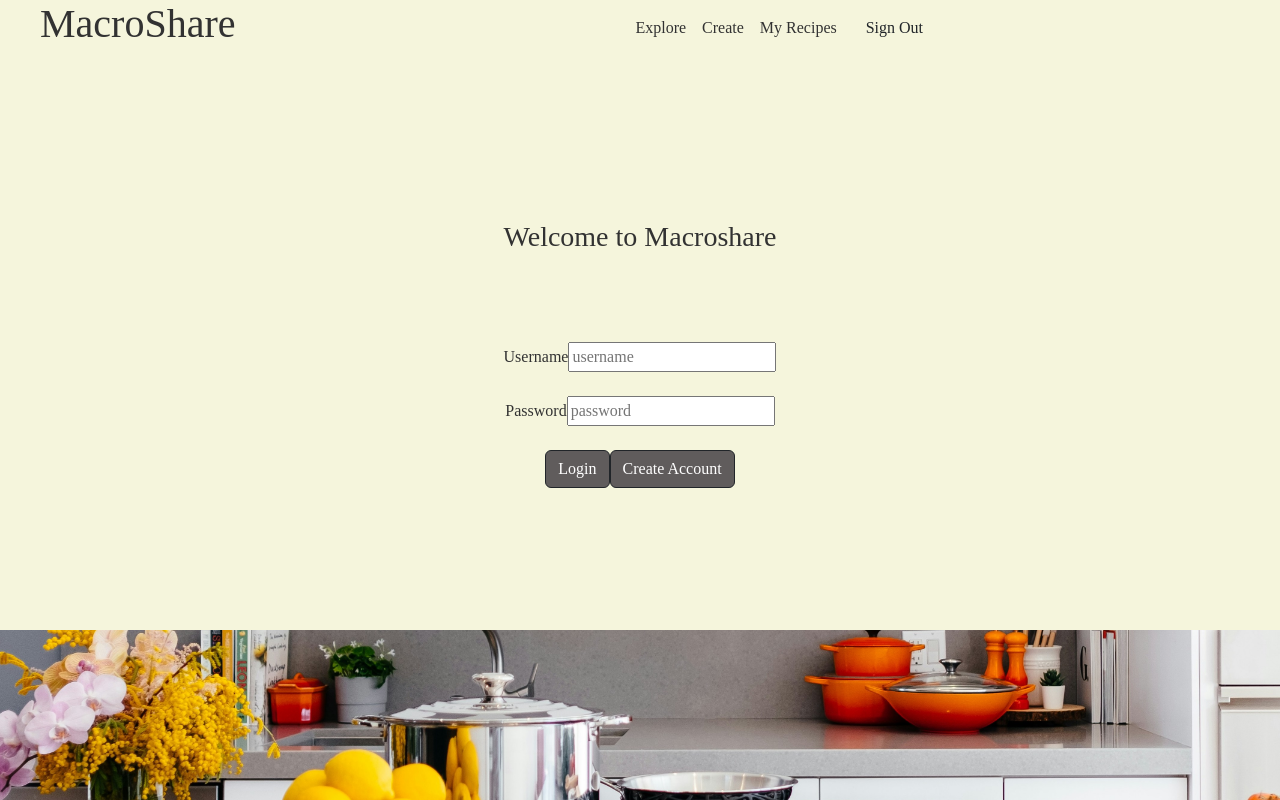
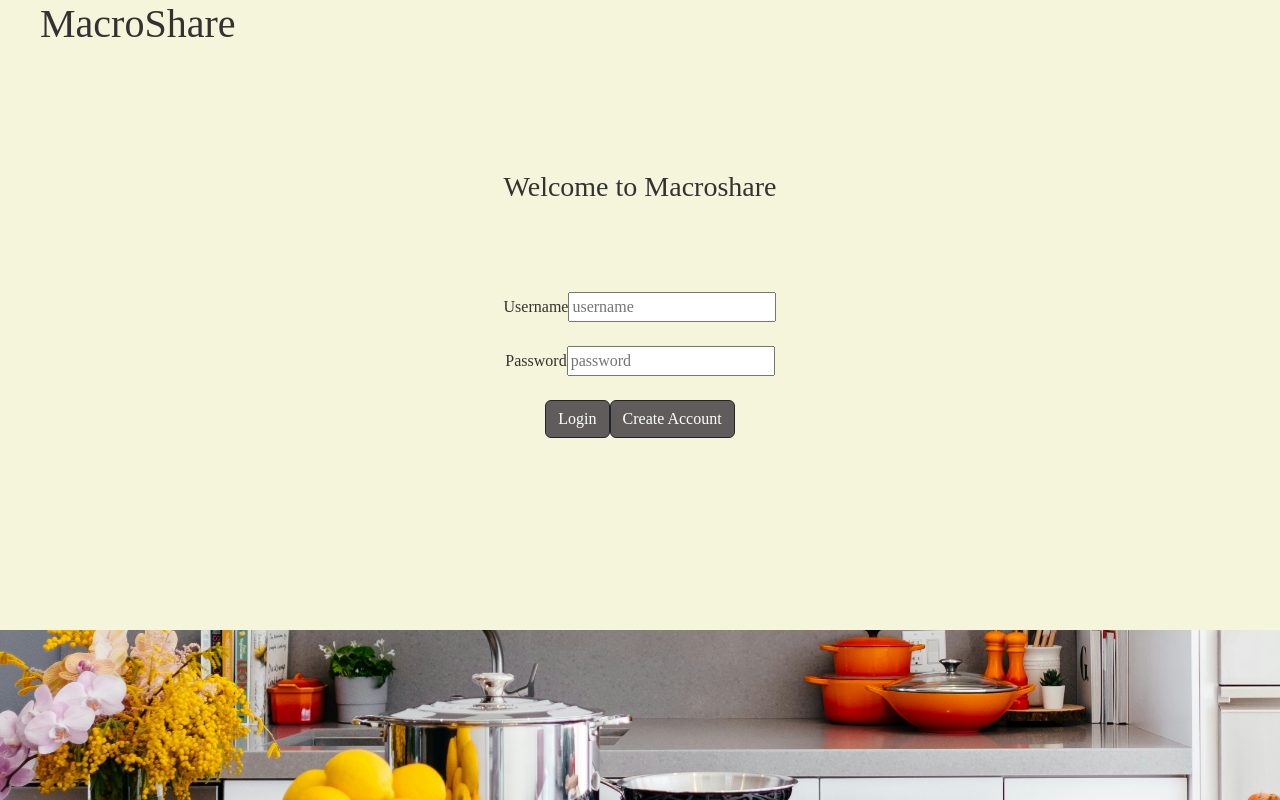
Before and after one commit to austinbeckstead/MacroShare, a React (Vite) app: page / in a window 1280 px wide. Built offline with nearby package versions, Linux system fonts and the light colour scheme.

Commit message:
Got login and home menus working

```diff
--- a/src/app.css
+++ b/src/app.css
@@ -54,7 +54,7 @@ h1{
 
 }
 h3{
-    padding-top: 150px;
+    padding-top: 100px;
     font-family: 'Lora'
 }
 .rounded-pill{
--- a/src/app.jsx
+++ b/src/app.jsx
@@ -12,7 +12,6 @@ import './app.css';
 
 
 export default function App() {
-    localStorage.setItem('username', '');
     const [userName, setUserName] = React.useState(localStorage.getItem('username') || '');
     const currentAuthState = userName ? AuthState.Authenticated : AuthState.Unauthenticated;
     const [authState, setAuthState] = React.useState(currentAuthState);
@@ -22,6 +21,7 @@ export default function App() {
     <header>
         <h1><div className = "logo"> MacroShare </div> </h1>
             <nav>
+            {authState === AuthState.Authenticated && (
                 <menu>
                   <li><NavLink to="gallery" className="link">Explore </NavLink></li>
                   <li><NavLink to="create" className="link">Create </NavLink></li>
@@ -30,6 +30,7 @@ export default function App() {
                         Sign Out
                 </button> </NavLink></li>
                 </menu>
+            )}
               </nav>
               <hr />
     </header>
--- a/src/home/home.jsx
+++ b/src/home/home.jsx
@@ -1,9 +1,10 @@
 import React from 'react';
 
-export function Home() {
+export function Home(props) {
   return (
     <main>
-      <div>home displayed here</div>
-    </main>
+
+    <h3>{props.username} <br />Share and explore recipes that help you meet your nutrition goals </h3>
+  </main>
   );
 }
--- a/src/login/login.jsx
+++ b/src/login/login.jsx
@@ -58,7 +58,7 @@ export function Login(props) {
             </div>
       )}
             {props.authState === AuthState.Authenticated && (
-                    <Home />
+                    <Home username = {username}/>
             )}
 
       </div>
```
